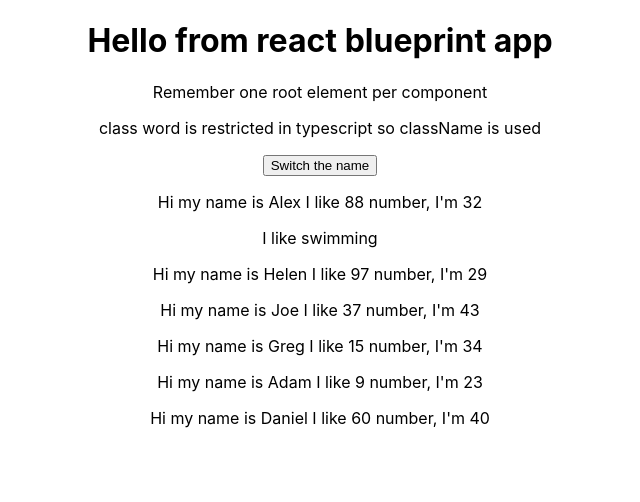
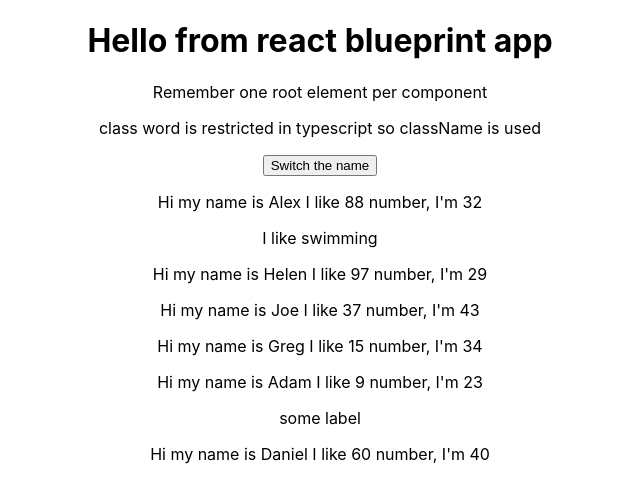
Before and after one commit to gmdmgithub/react-first, a React (Create React App) app: page / in a window 1280 px wide. Shown: the top 502 px of the page, without its empty margins (320-960 px from the left). Built offline with nearby package versions, Linux system fonts and the light colour scheme.

Commit message:
send methods as props

```diff
--- a/public/index.html
+++ b/public/index.html
@@ -26,6 +26,7 @@
 <body>
   <noscript>You need to enable JavaScript to run this app.</noscript>
   <div id="root"></div>
+  <input type="hidden" id="rversion">
 </body>
 
 </html>
--- a/src/App.js
+++ b/src/App.js
@@ -7,11 +7,21 @@ class App extends Component {
       { name: "Greg", age: 34 },
       { name: "Adam", age: 23 },
       { name: "Daniel", age: 40 }
-    ]
+    ],
+    label: "some label",
+    toggle: false
   };
 
   switchNamehendler = () => {
     console.log("Was clicked");
+    //this.state.persons[1].name = "Alexander";
+    this.setState({
+      persons: [
+        { name: "Greg", age: 34 },
+        { name: "Amelia", age: 23 },
+        { name: "Daniel", age: 39 }
+      ]
+    });
   };
 
   render() {
@@ -34,7 +44,10 @@ class App extends Component {
         <Person
           name={this.state.persons[1].name}
           age={this.state.persons[1].age}
-        />
+          click={this.switchNamehendler}
+        >
+          {this.state.label}
+        </Person>
         <Person
           name={this.state.persons[2].name}
           age={this.state.persons[2].age}
--- a/src/Person/Person.js
+++ b/src/Person/Person.js
@@ -3,7 +3,7 @@ import React from "react";
 const person = props => {
   return (
     <div>
-      <p>
+      <p onClick={props.click}>
         Hi my name is {props.name} I like {Math.floor(Math.random() * 100)}{" "}
         number, I'm {props.age}
       </p>
--- a/src/index.js
+++ b/src/index.js
@@ -1,10 +1,14 @@
-import React from 'react';
-import ReactDOM from 'react-dom';
-import './index.css';
-import App from './App';
-import * as serviceWorker from './serviceWorker';
+import React from "react";
+import ReactDOM from "react-dom";
+import "./index.css";
+import App from "./App";
+import * as serviceWorker from "./serviceWorker";
 
-ReactDOM.render( < App / > , document.querySelector('#root'));
+const REACT_VERSION = React.version;
+
+ReactDOM.render(<App />, document.querySelector("#root"));
+
+ReactDOM.render(REACT_VERSION, document.querySelector("#rversion"));
 
 // If you want your app to work offline and load faster, you can change
 // unregister() to register() below. Note this comes with some pitfalls. Learn more about service workers: http://bit.ly/CRA-PWA
```
